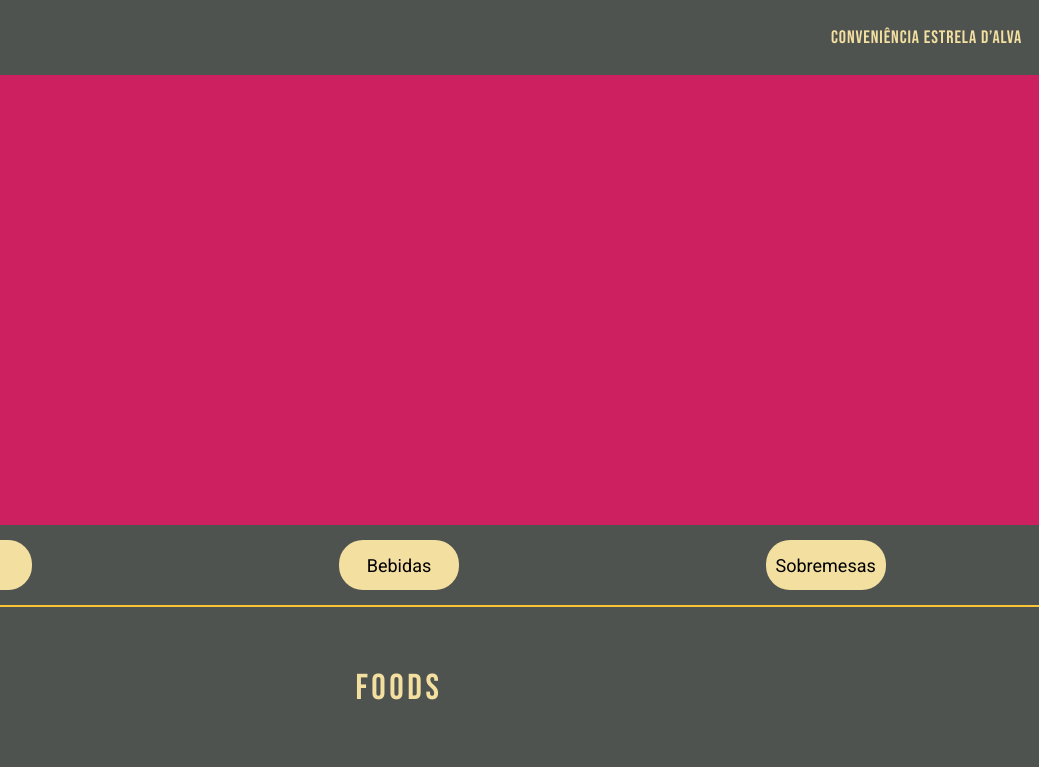
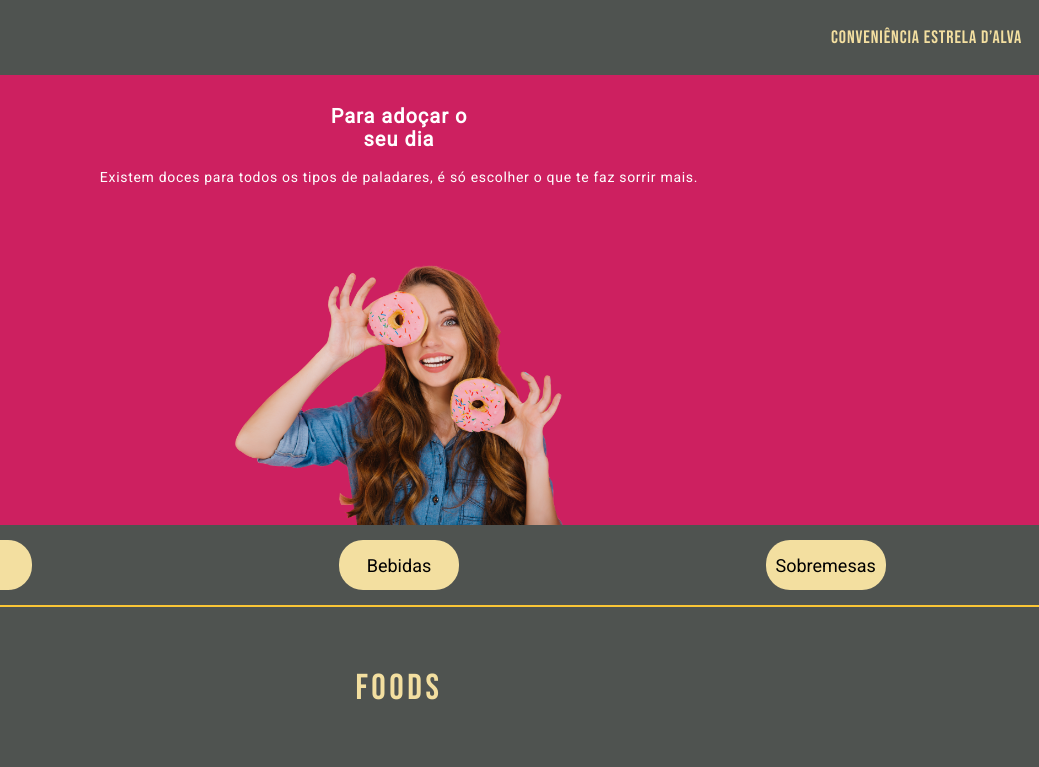
Before and after one commit to FletisZi/AmPm, a plain HTML site: page src/index.html in a window 1280 px wide. Shown: the top 767 px of the page, 241-1280 px from the left. Drawn offline with Linux system fonts and the light colour scheme.

Commit message:
update banner

```diff
--- a/src/index.html
+++ b/src/index.html
@@ -24,13 +24,24 @@
         <img src="../public/logo ampm.svg" class="logo"></img>
         <span>Conveniência estrela d’alva</span>
     </header>
-    <div class="banner"></div>
+    <div class="banner">
+        <h1>
+            Para adoçar o
+            <br>seu dia
+        </h1>
+        <p>
+            Existem doces para todos os tipos de paladares, é só escolher o que te faz sorrir mais.
+        </p>
+        <img src="../public/ampmpropaganda.png" alt="">
+    </div>
     <main>
+
         <section class="categories">
             <a href="#foods">Foods</a>
             <a href="#bebidas">Bebidas</a>
             <a href="#!">Sobremesas</a>
         </section>
+
         <section class="products-foods">
             <h2 id="foods">FOODS</h2>
             <article>
@@ -116,7 +127,7 @@
                     </div>
                 </div>
             </article>
-
+        </section>
     </main>
 
 </body>
--- a/src/style/banner.css
+++ b/src/style/banner.css
@@ -1,5 +1,47 @@
+h1{
+    font-family: Roboto;
+    font-size: 20px;
+    font-weight: 700;
+    line-height: 23px;
+    letter-spacing: 0.05em;
+    text-align: center;
+    color: #FFFFFF;
+    padding-top: 30px;
+
+}
+
 .banner{
     height: 28.125rem;
     width: 100%;
     background-color: #CD2060;
+    text-align: center;
+    position: relative;
+    z-index: -1;
+
 }
+
+.banner p {
+    font-family: Roboto;
+    font-size: 14px;
+    font-weight: 400;
+    line-height: 28px;
+    letter-spacing: 0.05em;
+    text-align: center;
+    color: #FFFFFF;
+
+    margin: 0 auto;
+    width: 80%;
+    margin-top: 12px;
+
+}
+
+.banner img{
+    height: 280px;
+    position: absolute;
+    bottom: 0;
+    left: 0;
+    right: 0;
+    margin-left: auto;
+    margin-right: auto;
+
+}
```
Also changed, not shown: public/ampmpropaganda.png (added).
